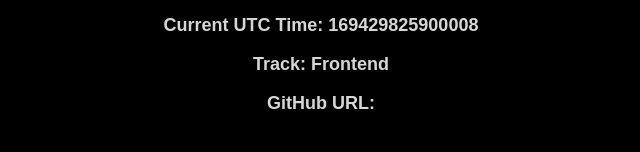
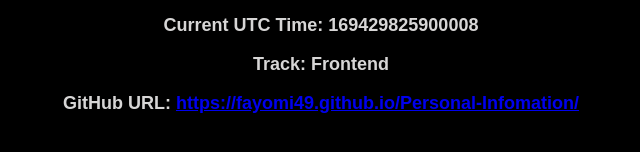
Before and after one commit to Fayomi49/Personal-Infomation, a plain HTML site: page index.html in a window 1280 px wide. Shown: the part 324-476 px from the top of the page, without its empty margins (199-839 px from the left). Drawn offline with Linux system fonts and the light colour scheme.

Commit message:
Update index.html

```diff
--- a/index.html
+++ b/index.html
@@ -36,7 +36,7 @@
 
     <!-- GitHub link -->
     <div data-testid="githubURL">
-        <h3>GitHub URL: <a href=""  data-testid=“githubURL”></a> </h3>
+        <h3>GitHub URL: <a href="https://fayomi49.github.io/Personal-Infomation/"  data-testid=“githubURL”> https://fayomi49.github.io/Personal-Infomation/</a> </h3>
     </div>
 
     <script src="script.js"></script>
```
